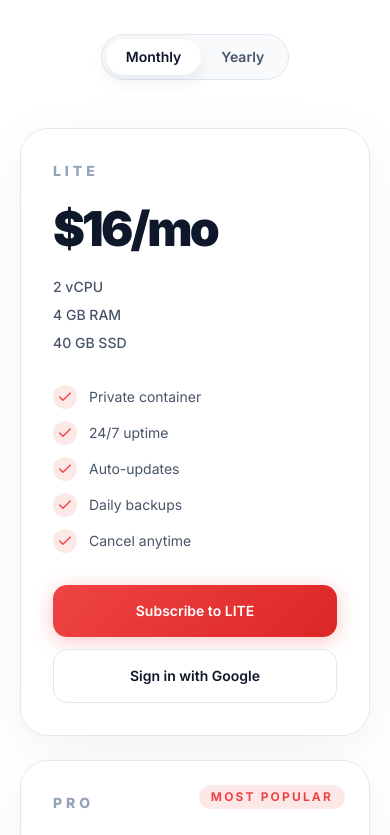
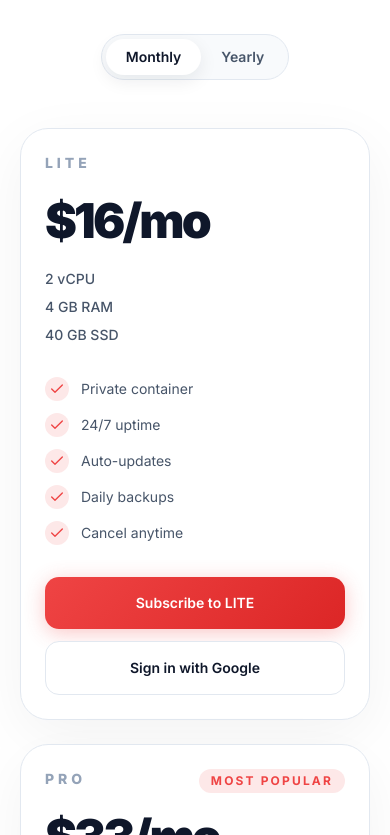
Before and after one commit to tuly-space/claway-web, a Next.js app: page / in a window 390 px wide. Shown: the part 9209-10044 px from the top of the page. Built offline with nearby package versions, Linux system fonts and the light colour scheme.

Commit message:
fix: pricing cards switch to 3-col at md breakpoint (768px)

```diff
--- a/src/app/page.tsx
+++ b/src/app/page.tsx
@@ -743,12 +743,12 @@ export default function Home() {
           </div>
         </div>
 
-        <div className="reveal mt-12 grid gap-6 xl:grid-cols-3">
+        <div className="reveal mt-12 grid gap-6 md:grid-cols-3">
           {pricingPlans.map((plan) => (
             <div
               key={plan.name}
               className={cn(
-                "relative rounded-[28px] border bg-[var(--bg-card)] p-8 shadow-[0_16px_60px_rgba(15,23,42,0.05)]",
+                "relative rounded-[28px] border bg-[var(--bg-card)] p-6 md:p-8 shadow-[0_16px_60px_rgba(15,23,42,0.05)]",
                 plan.featured
                   ? "border-[var(--accent)]"
                   : "border-[var(--divider)]",
```
